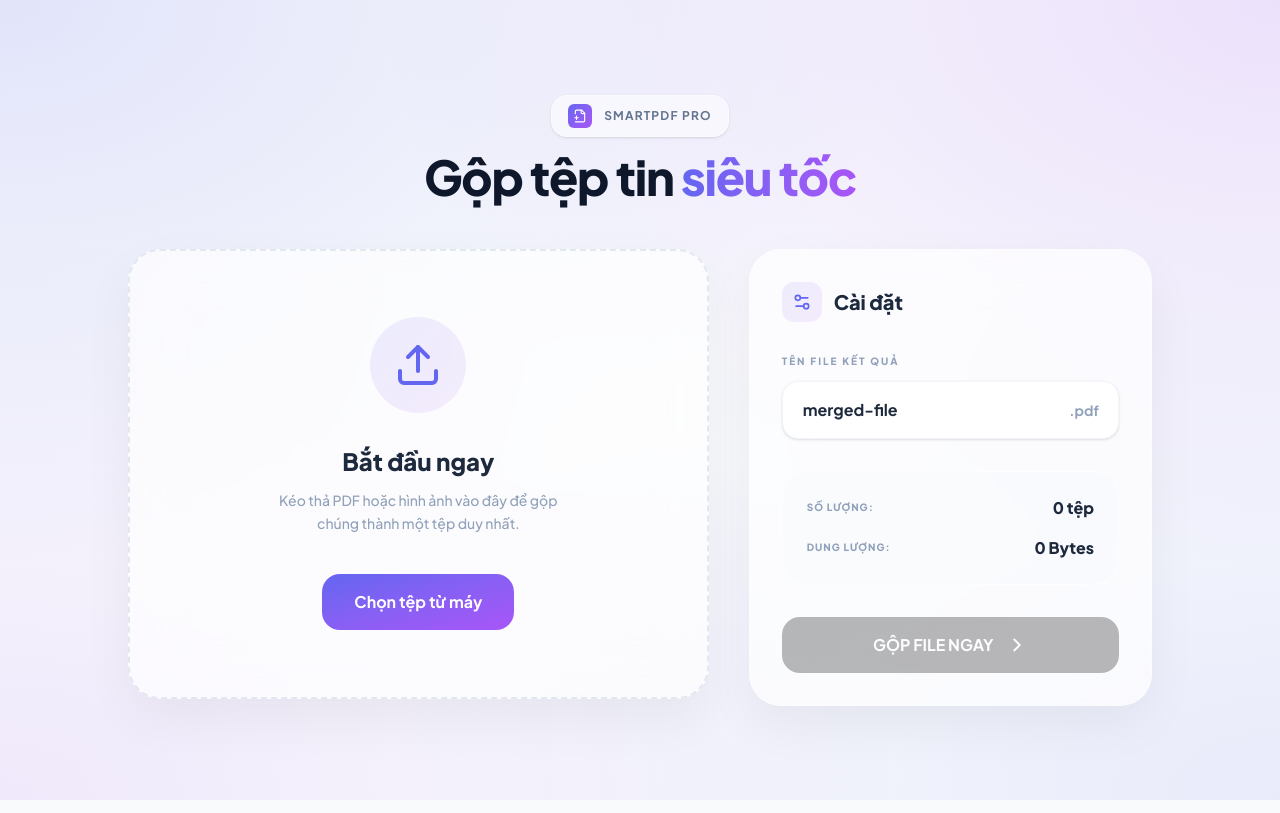
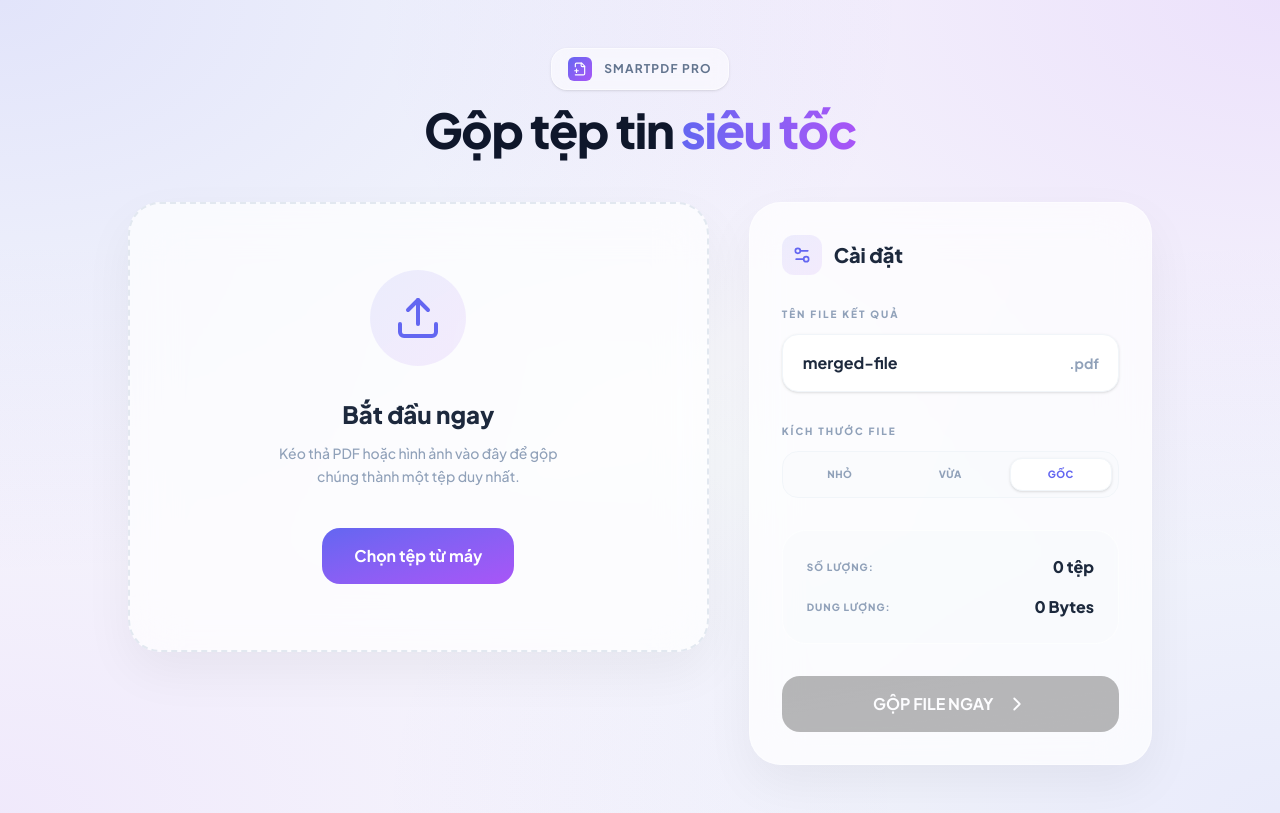
Before and after one commit to toaiking/Pdfsmart, a React (Vite) app: page / in a window 1280 px wide. Built offline with nearby package versions, Linux system fonts and the light colour scheme.

Commit message:
feat: Add image quality selection
Allow users to choose between different image quality settings (small, medium, large) when merging files. This affects the scaling of images and the overall output file size.

```diff
--- a/src/App.tsx
+++ b/src/App.tsx
@@ -35,6 +35,13 @@ export default function App() {
   const [outputName, setOutputName] = useState('merged-file');
   const [nameError, setNameError] = useState(false);
   const [progress, setProgress] = useState(0);
+  const [quality, setQuality] = useState<'small' | 'medium' | 'large'>('large');
+
+  const qualitySettings = {
+    small: { scale: 0.5, label: 'Nhỏ (Tiết kiệm)' },
+    medium: { scale: 0.75, label: 'Vừa (Cân bằng)' },
+    large: { scale: 1.0, label: 'Gốc (Chất lượng)' }
+  };
 
   const onDrop = useCallback((acceptedFiles: File[]) => {
     const newFiles = acceptedFiles.map(file => ({
@@ -90,7 +97,14 @@ export default function App() {
         if (fileItem.type === 'application/pdf') {
           const pdf = await PDFDocument.load(fileBytes);
           const copiedPages = await mergedPdf.copyPages(pdf, pdf.getPageIndices());
-          copiedPages.forEach((page) => mergedPdf.addPage(page));
+
+          for (const page of copiedPages) {
+            if (quality !== 'large') {
+              const scale = qualitySettings[quality].scale;
+              page.scale(scale, scale);
+            }
+            mergedPdf.addPage(page);
+          }
         } else if (fileItem.type.startsWith('image/')) {
           let image;
           if (fileItem.type === 'image/jpeg' || fileItem.type === 'image/jpg') {
@@ -99,12 +113,16 @@ export default function App() {
             image = await mergedPdf.embedPng(fileBytes);
           }
 
-          const page = mergedPdf.addPage([image.width, image.height]);
+          const scale = qualitySettings[quality].scale;
+          const width = image.width * scale;
+          const height = image.height * scale;
+
+          const page = mergedPdf.addPage([width, height]);
           page.drawImage(image, {
             x: 0,
             y: 0,
-            width: image.width,
-            height: image.height,
+            width: width,
+            height: height,
           });
         }
 
@@ -304,6 +322,28 @@ export default function App() {
                   </div>
                 </div>
 
+                <div>
+                  <label className="block text-[10px] font-black text-slate-400 uppercase tracking-[0.2em] mb-3">
+                    Kích thước file
+                  </label>
+                  <div className="grid grid-cols-3 gap-2 p-1.5 bg-slate-50/50 rounded-2xl border border-slate-100">
+                    {(Object.keys(qualitySettings) as Array<keyof typeof qualitySettings>).map((q) => (
+                      <button
+                        key={q}
+                        onClick={() => setQuality(q)}
+                        className={cn(
+                          "py-2 text-[10px] font-black rounded-xl transition-all uppercase tracking-wider",
+                          quality === q
+                            ? "bg-white text-primary shadow-sm border border-slate-100"
+                            : "text-slate-400 hover:text-slate-600"
+                        )}
+                      >
+                        {q === 'small' ? 'Nhỏ' : q === 'medium' ? 'Vừa' : 'Gốc'}
+                      </button>
+                    ))}
+                  </div>
+                </div>
+
                 <div className="p-6 bg-slate-50/50 rounded-3xl space-y-4 border border-white/60">
                   <div className="flex justify-between items-center">
                     <span className="text-[10px] font-black text-slate-400 uppercase tracking-widest">Số lượng:</span>
```
